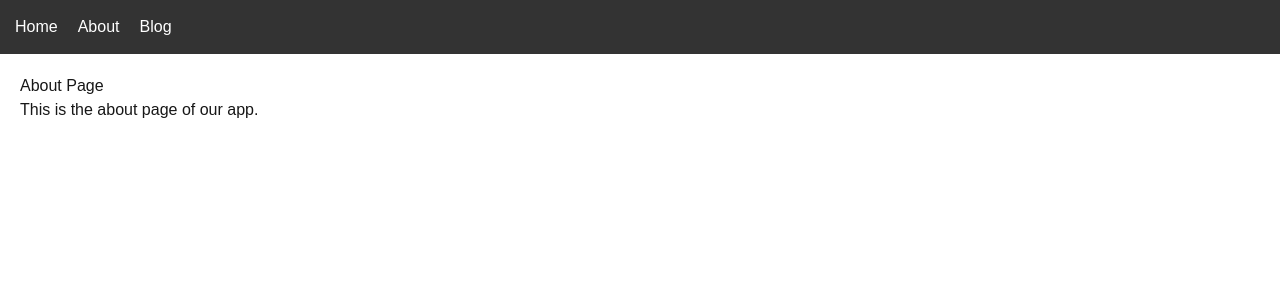
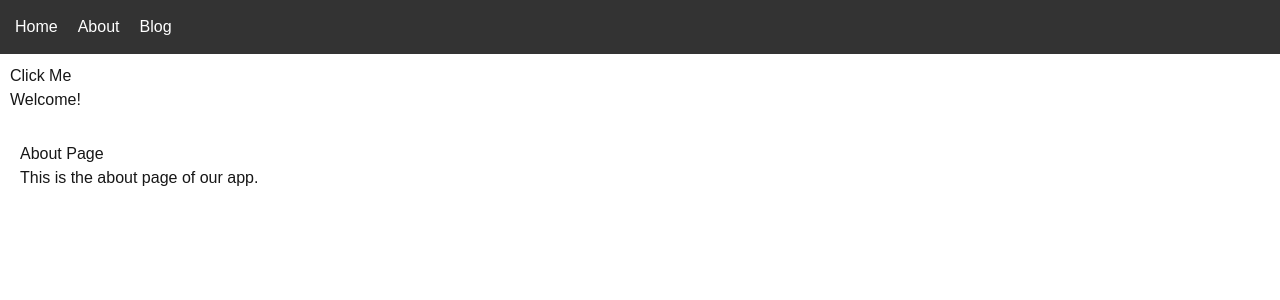
Before and after one commit to Anousha-Ahmed/NextJs-Learning, a Next.js app in the folder my-app/: page /about in a window 1280 px wide. Shown: the top 300 px of the page. Built offline with nearby package versions, Linux system fonts and the light colour scheme.

Commit message:
Convert Navbar to Client Component using useState

```diff
--- a/my-app/app/components/Navbar.js
+++ b/my-app/app/components/Navbar.js
@@ -1,11 +1,23 @@
-import Link from 'next/link';
+"use client";
+
+import Link from "next/link";
+import { useState } from "react";
 
 export default function Navbar() {
+  const [message, setMessage] = useState("Welcome!");
+
   return (
-    <nav style={{ background: '#333', padding: '15px', color: 'white' }}>
-      <Link href="/" style={{ marginRight: '20px', color: 'white' }}>Home</Link>
-      <Link href="/about" style={{ marginRight: '20px', color: 'white' }}>About</Link>
-      <Link href="/blog" style={{ color: 'white' }}>Blog</Link>
-    </nav>
+    <>
+      <nav style={{ background: "#333", padding: "15px" }}>
+        <Link href="/" style={{ marginRight: "20px", color: "white" }}>Home</Link>
+        <Link href="/about" style={{ marginRight: "20px", color: "white" }}>About</Link>
+        <Link href="/blog" style={{ color: "white" }}>Blog</Link>
+      </nav>
+
+      <div style={{ padding: "10px" }}>
+        <button onClick={() => setMessage("You clicked the button!")}>Click Me</button>
+        <p>{message}</p>
+      </div>
+    </>
   );
 }
```
